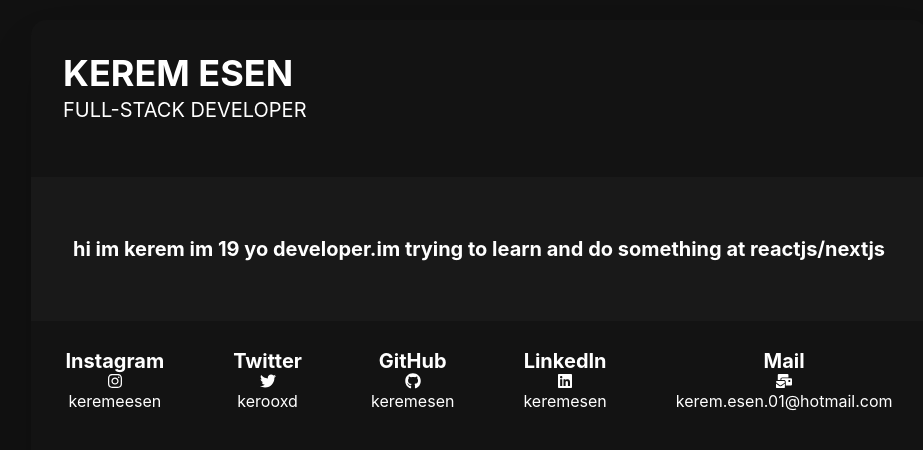
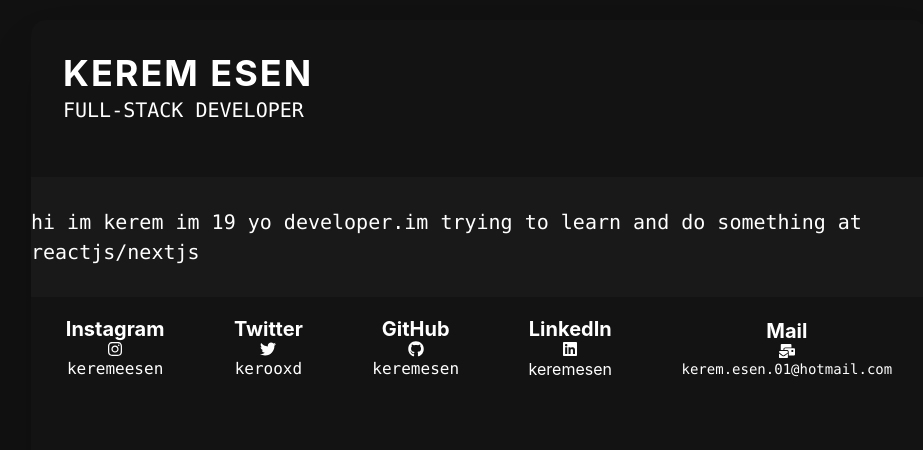
Before and after one commit to keremesen/my-web-site, a Next.js app: page / in a window 1280 px wide. Shown: the part 140-590 px from the top of the page, without its empty margins (161-1084 px from the left). Built offline with nearby package versions, Linux system fonts and the light colour scheme.

Commit message:
some updates

```diff
--- a/pages/index.js
+++ b/pages/index.js
@@ -11,13 +11,23 @@
 
 export default function Home() {
   return (
-
-    <Flex align="center" justify="center"   h="100vh" bg="#111" w="100vw"  minW="100vw" minH="100vh"  >
+    <Flex
+      align="center"
+      justify="center"
+      h="100vh"
+      bg="#111"
+      w="100vw"
+      minW="100vw"
+      minH="100vh"
+    >
       <Head>
         <title>Kerem Esen</title>
         <link rel="icon" href="/favicon.ico" />
-        <meta name="viewport" content="width=device-width, initial-scale=1, shrink-to-fit=no" />
-        </Head>
+        <meta
+          name="viewport"
+          content="width=device-width, initial-scale=1, shrink-to-fit=no"
+        />
+      </Head>
       <Flex
         direction="column"
         bg="#2222"
@@ -27,77 +37,60 @@
         borderRadius={15}
         h="60vh"
         minW="70%"
-
-
       >
-        <Flex direction="column" m={8} minW="100%" >
-          <Heading>KEREM ESEN </Heading>
-          <Text fontSize="xl"> FULL-STACK DEVELOPER</Text>
+        <Flex direction="column" m={8} minW="100%">
+          <Heading letterSpacing={2}>KEREM ESEN </Heading>
+          <Text fontSize="xl" as="samp"> FULL-STACK DEVELOPER</Text>
         </Flex>
-        <Flex bg="#3333" h="30%" align="center" justify="center" my={5} >
-          <Heading size="md">
-            hi im kerem im 19 yo developer.im trying to learn and do something at
-            reactjs/nextjs
-          </Heading>
+        <Flex bg="#3333" h="25%" align="center" justify="center" my={5}>
+          <Text fontSize="xl" as="samp">
+            hi im kerem im 19 yo developer.im trying to learn and do something
+            at reactjs/nextjs
+          </Text>
         </Flex>
 
-        <Flex  w="100%" minW="100%"
-        align="center"
-        justify="space-around"
-        direction={["column","row"]}
-        minW="100%">
+        <Flex
+          w="100%"
+          minW="100%"
+          align="center"
+          justify="space-around"
+          direction={["column", "row"]}
+          minW="100%"
+        >
           <Link
             href="https://www.instagram.com/keremeesen"
             isExternal
-            _hover={{ bg: "#3333" }}
+
           >
-            <Flex
-              w="100%"
-              h="100%"
-              justify="center"
-              align="center"
-              direction="column"
-            >
+            <Flex justify="center" align="center" direction="column">
               <Heading size="md">Instagram</Heading>
               <FaInstagram />
-              <Text>keremeesen</Text>
+              <Text as="samp">keremeesen</Text>
             </Flex>
           </Link>
           <Link
             href="https://www.twitter.com/kerooxd"
             isExternal
             size="16px"
-            _hover={{ bg: "#3333" }}
+
           >
-            <Flex
-              w="100%"
-              h="100%"
-              justify="center"
-              align="center"
-              direction="column"
-            >
+            <Flex justify="center" align="center" direction="column">
               <Heading size="md">Twitter</Heading>
               <FaTwitter />
-              <Text>kerooxd</Text>
+              <Text as="samp">kerooxd</Text>
             </Flex>
           </Link>
           <Link
             href="https://www.github.com/keremesen"
             isExternal
             size="16px"
-            _hover={{ bg: "#3333" }}
+
           >
-            <Box w="100%" h="20" textAlign="center">
-              <Flex
-                w="100%"
-                h="100%"
-                justify="center"
-                align="center"
-                direction="column"
-              >
+            <Box w="100%" h="100%" textAlign="center">
+              <Flex justify="center" align="center" direction="column">
                 <Heading size="md">GitHub</Heading>
                 <FaGithub />
-                <Text>keremesen</Text>
+                <Text as="samp">keremesen</Text>
               </Flex>
             </Box>
           </Link>
@@ -105,16 +98,10 @@
             href="https://www.linkedin.com/in/kerem-esen-55a1941bb/"
             isExternal
             size="16px"
-            _hover={{ bg: "#3333" }}
+
           >
-            <Flex
-              w="100%"
-              h="100%"
-              justify="center"
-              align="center"
-              direction="column"
-            >
-              <Heading size="md">LinkedIn</Heading>
+            <Flex justify="center" align="center" direction="column">
+              <Heading size="md" as="samp">LinkedIn</Heading>
               <FaLinkedin />
               <Text>keremesen</Text>
             </Flex>
@@ -122,18 +109,12 @@
           <Link
             href="mailto:kerem.esen.01@hotmail.com"
             isExternal
-            _hover={{ bg: "#3333" }}
+
           >
-            <Flex
-              w="100%"
-              h="100%"
-              justify="center"
-              align="center"
-              direction="column"
-            >
+            <Flex justify="center" align="center" direction="column">
               <Heading size="md">Mail</Heading>
               <FaMailBulk />
-              <Text>kerem.esen.01@hotmail.com</Text>
+              <Text as="samp" fontSize="sm">kerem.esen.01@hotmail.com</Text>
             </Flex>
           </Link>
         </Flex>
```
